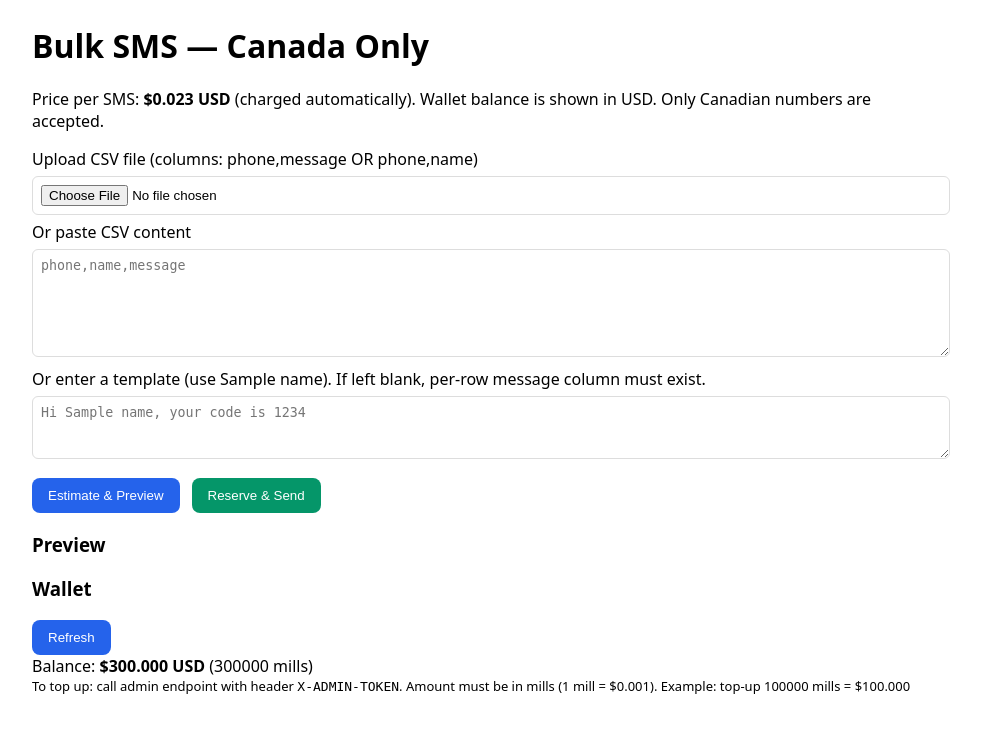
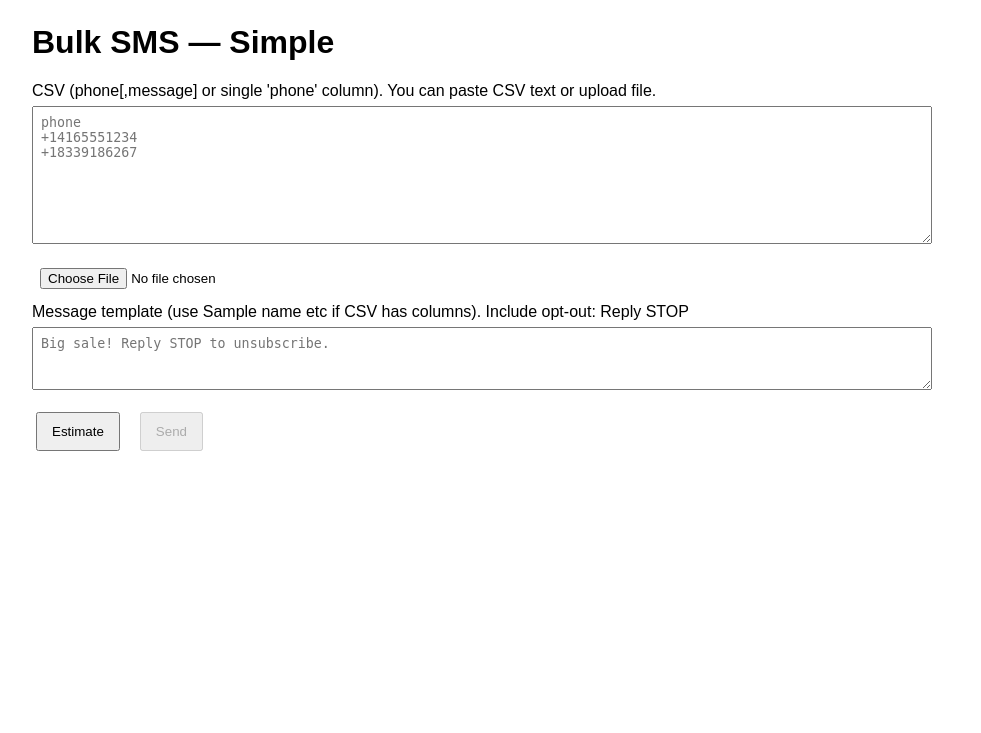
Before and after one commit to smsbulk293/ca, a Flask app: template templates/index.html in a window 1280 px wide. Shown: the top 733 px of the page, without its empty margins (158-1139 px from the left). Run offline with Flask 3, Linux system fonts and the light colour scheme; the template is opened without the code that fills it: most values are stand-ins (such as "Sample title", 1, 10 or a date in 2020).

Commit message:
Update index.html

```diff
--- a/templates/index.html
+++ b/templates/index.html
@@ -1,117 +1,169 @@
 <!doctype html>
 <html>
 <head>
-  <meta charset="utf-8">
-  <title>Simple Bulk SMS (Canada only)</title>
+  <meta charset="utf-8" />
+  <title>Bulk SMS - Simple</title>
   <style>
-    body{font-family:system-ui, Arial; max-width:900px;margin:24px auto;padding:0 12px}
-    textarea,input,select{width:100%;padding:8px;margin:6px 0;border:1px solid #ddd;border-radius:6px}
-    button{padding:10px 16px;border-radius:8px;border:0;background:#2563eb;color:white;cursor:pointer}
-    .row{display:flex;gap:12px}
-    .col{flex:1}
-    table{width:100%;border-collapse:collapse;margin-top:8px}
-    th,td{border:1px solid #eee;padding:6px;text-align:left}
-    .small{font-size:13px;color:#666'}
-    .muted{color:#666;font-size:13px}
+    body { font-family: Arial, sans-serif; max-width: 900px; margin: 24px auto; padding: 0 16px; }
+    textarea, input[type=file], input[type=text] { width:100%; box-sizing:border-box; padding:8px; margin:6px 0; }
+    button { padding:10px 14px; margin:6px 4px; }
+    #analytics { border:1px solid #ddd; padding:12px; border-radius:6px; margin-top:12px; display:none; }
+    .bar { height:18px; background:#eee; border-radius:9px; overflow:hidden; margin-top:8px; }
+    .bar-inner { height:100%; background:#4caf50; width:0%; transition: width 0.5s ease; }
+    .fail-inner { height:100%; background:#f44336; width:0%; transition: width 0.5s ease; position:relative; left:0; }
+    .row { display:flex; gap:12px; align-items:center; margin-top:6px; }
+    .muted { color:#666; font-size:13px; }
   </style>
 </head>
 <body>
-  <h1>Bulk SMS — Canada Only</h1>
-  <p class="muted">Price per SMS: <strong>$0.023 USD</strong> (charged automatically). Wallet balance is shown in USD. Only Canadian numbers are accepted.</p>
+  <h1>Bulk SMS — Simple</h1>
 
-  <label>Upload CSV file (columns: phone,message OR phone,name)</label>
-  <input type="file" id="csvFile" accept=".csv">
+  <label>CSV (phone[,message] or single 'phone' column). You can paste CSV text or upload file.</label>
+  <textarea id="csv" rows="8" placeholder="phone&#10;+14165551234&#10;+18339186267"></textarea>
+  <input type="file" id="csvfile" accept=".csv" />
 
-  <label>Or paste CSV content</label>
-  <textarea id="csvText" rows="6" placeholder="phone,name,message"></textarea>
+  <label>Message template (use {{name}} etc if CSV has columns). Include opt-out: Reply STOP</label>
+  <textarea id="template" rows="3" placeholder="Big sale! Reply STOP to unsubscribe."></textarea>
 
-  <label>Or enter a template (use {{name}}). If left blank, per-row message column must exist.</label>
-  <textarea id="template" rows="3" placeholder="Hi {{name}}, your code is 1234"></textarea>
-
-  <div style="display:flex;gap:12px;margin-top:8px">
-    <button id="estimateBtn">Estimate & Preview</button>
-    <button id="sendBtn" style="background:#059669">Reserve & Send</button>
+  <div class="row">
+    <button id="estimateBtn">Estimate</button>
+    <button id="sendBtn" disabled>Send</button>
+    <span id="estInfo" class="muted"></span>
   </div>
 
-  <h3>Preview</h3>
-  <div id="preview"></div>
-
-  <h3>Wallet</h3>
-  <div id="walletArea">
-    <button id="refreshWallet">Refresh</button>
-    <div id="walletInfo"></div>
-    <div class="small">To top up: call admin endpoint with header <code>X-ADMIN-TOKEN</code>. Amount must be in mills (1 mill = $0.001). Example: top-up 100000 mills = $100.000</div>
+  <div id="analytics">
+    <h3>Campaign Analytics</h3>
+    <div>Total recipients: <span id="totalCount">0</span></div>
+    <div>Sent: <span id="sentCount">0</span></div>
+    <div>Failed: <span id="failedCount">0</span></div>
+    <div>Queued / Sending: <span id="queuedCount">0</span></div>
+    <div class="bar"><div id="sentBar" class="bar-inner"></div><div id="failBar" class="fail-inner"></div></div>
+    <div class="muted" id="jobIdDisplay"></div>
   </div>
 
   <script>
-    const PRICE_PER_SMS_USD = 0.023; // display only
-    const PRICE_PER_SMS_MILLS = 23; // server-side uses mills
+    const estimateBtn = document.getElementById('estimateBtn');
+    const sendBtn = document.getElementById('sendBtn');
+    const csvEl = document.getElementById('csv');
+    const csvFileEl = document.getElementById('csvfile');
+    const templateEl = document.getElementById('template');
+    const estInfo = document.getElementById('estInfo');
+    const analytics = document.getElementById('analytics');
+    const totalCount = document.getElementById('totalCount');
+    const sentCount = document.getElementById('sentCount');
+    const failedCount = document.getElementById('failedCount');
+    const queuedCount = document.getElementById('queuedCount');
+    const sentBar = document.getElementById('sentBar');
+    const failBar = document.getElementById('failBar');
+    const jobIdDisplay = document.getElementById('jobIdDisplay');
 
-    async function toText(file){
-      if(!file) return '';
-      return await file.text();
+    let lastEstimate = null;
+    let currentJobId = null;
+    let pollInterval = null;
+
+    csvFileEl.addEventListener('change', (e) => {
+      const f = e.target.files[0];
+      if (!f) return;
+      const reader = new FileReader();
+      reader.onload = () => csvEl.value = reader.result;
+      reader.readAsText(f);
+    });
+
+    estimateBtn.onclick = async () => {
+      estInfo.textContent = 'Estimating...';
+      sendBtn.disabled = true;
+      try {
+        const resp = await fetch('/api/estimate', {
+          method: 'POST',
+          headers: {'Content-Type':'application/json'},
+          body: JSON.stringify({csv: csvEl.value, template: templateEl.value, defaultCountry: 'CA', send: false})
+        });
+        const j = await resp.json();
+        if (j.error) {
+          estInfo.textContent = 'Error: ' + j.error;
+          return;
+        }
+        lastEstimate = j;
+        estInfo.textContent = `Segments: ${j.totalSegments} — Cost: ${j.totalCost_usd} — Rows: ${j.rows.length} — Rejected: ${j.rejected.length}`;
+        sendBtn.disabled = false;
+      } catch (err) {
+        estInfo.textContent = 'Estimate failed: ' + err;
+      }
+    };
+
+    sendBtn.onclick = async () => {
+      if (!lastEstimate) { alert('Estimate first'); return; }
+      if (!confirm('Send now? This will charge your wallet.')) return;
+      estInfo.textContent = 'Sending...';
+      try {
+        const resp = await fetch('/api/estimate', {
+          method: 'POST',
+          headers: {'Content-Type':'application/json'},
+          body: JSON.stringify({csv: csvEl.value, template: templateEl.value, defaultCountry: 'CA', send: true})
+        });
+        const j = await resp.json();
+        if (j.error) {
+          estInfo.textContent = 'Send error: ' + j.error;
+          return;
+        }
+        currentJobId = j.jobId;
+        jobIdDisplay.textContent = 'Job: ' + currentJobId;
+        analytics.style.display = 'block';
+        // initialize analytics
+        totalCount.textContent = j.rows ? j.rows.length : (j.totalRecipients || 0);
+        sentCount.textContent = 0;
+        failedCount.textContent = 0;
+        queuedCount.textContent = totalCount.textContent;
+        updateBars();
+        // start polling
+        startPolling(currentJobId);
+      } catch (err) {
+        estInfo.textContent = 'Send failed: ' + err;
+      }
+    };
+
+    function updateBars(){
+      const total = parseInt(totalCount.textContent) || 0;
+      const sent = parseInt(sentCount.textContent) || 0;
+      const failed = parseInt(failedCount.textContent) || 0;
+      const pctSent = total ? Math.round((sent/total)*100) : 0;
+      const pctFailed = total ? Math.round((failed/total)*100) : 0;
+      sentBar.style.width = pctSent + '%';
+      failBar.style.width = pctFailed + '%';
     }
 
-    async function parseCsvServer(csvText, template, defaultCountry, send){
-      const res = await fetch('/api/estimate', {
-        method:'POST',
-        headers:{'Content-Type':'application/json'},
-        body: JSON.stringify({ csv: csvText, template, defaultCountry, send })
-      });
-      return await res.json();
+    async function pollJob(jobId){
+      try {
+        const resp = await fetch('/api/job/' + jobId);
+        const j = await resp.json();
+        if (j.error) return;
+        const recs = j.recipients || [];
+        let sent=0, failed=0, queued=0;
+        for (const r of recs){
+          if (r.status === 'sent' || r.status === 'delivered') sent++;
+          else if (r.status === 'failed') failed++;
+          else if (r.status === 'queued' || r.status === 'sending') queued++;
+        }
+        totalCount.textContent = recs.length;
+        sentCount.textContent = sent;
+        failedCount.textContent = failed;
+        queuedCount.textContent = queued;
+        updateBars();
+        // stop polling when job completed
+        if (j.job && j.job.status === 'completed') {
+          if (pollInterval) clearInterval(pollInterval);
+          pollInterval = null;
+        }
+      } catch (err) {
+        console.error('pollJob err', err);
+      }
     }
 
-    function renderPreview(rows, totals, rejected){
-      const container = document.getElementById('preview');
-      if(!rows || rows.length===0){ container.innerHTML = '<div class="small">No rows parsed yet.</div>'; return; }
-      let html = `<div class="muted">Rows parsed: ${rows.length} — Estimated segments: ${totals.segments} — Estimated cost: ${totals.cost_usd} USD</div>`;
-      if(rejected && rejected.length>0){
-        html += `<div style="color:#b91c1c;margin-top:8px"><strong>Rejected rows:</strong> ${rejected.length}. Check CSV and ensure numbers are Canadian (+1 country code or valid Canada format).</div>`;
-      }
-      html += '<table><thead><tr><th>#</th><th>phone</th><th>message</th><th>segments</th></tr></thead><tbody>';
-      for(let i=0;i<Math.min(rows.length,20);i++){
-        html += `<tr><td>${i+1}</td><td>${rows[i].phone||''}</td><td>${rows[i].message||''}</td><td>${rows[i].segments||''}</td></tr>`;
-      }
-      html += '</tbody></table>';
-      container.innerHTML = html;
+    function startPolling(jobId){
+      if (pollInterval) clearInterval(pollInterval);
+      pollJob(jobId); // immediate
+      pollInterval = setInterval(()=> pollJob(jobId), 2000); // every 2s
     }
-
-    document.getElementById('estimateBtn').onclick = async () => {
-      const fileEl = document.getElementById('csvFile');
-      const file = fileEl.files[0];
-      let text = document.getElementById('csvText').value;
-      if(file && !text) text = await toText(file);
-      if(!text){ alert('Provide CSV'); return; }
-      const template = document.getElementById('template').value;
-      const defaultCountry = 'CA';
-      const j = await parseCsvServer(text, template, defaultCountry, false);
-      if(j.error) return alert(j.error);
-      const totals = { segments: j.totalSegments, cost_usd: j.totalCost_usd };
-      renderPreview(j.rows, totals, j.rejected || []);
-    };
-
-    document.getElementById('sendBtn').onclick = async () => {
-      const fileEl = document.getElementById('csvFile');
-      const file = fileEl.files[0];
-      let text = document.getElementById('csvText').value;
-      if(file && !text) text = await toText(file);
-      if(!text){ alert('Provide CSV'); return; }
-      const template = document.getElementById('template').value;
-      const defaultCountry = 'CA';
-      const j = await parseCsvServer(text, template, defaultCountry, true);
-      if(j.error) return alert(j.error);
-      const totals = { segments: j.totalSegments, cost_usd: j.totalCost_usd };
-      renderPreview(j.rows, totals, j.rejected || []);
-      alert('Job queued! Job id: ' + j.jobId + '\nEstimated cost: ' + j.totalCost_usd + ' USD');
-    };
-
-    async function refreshWallet(){
-      const r = await fetch('/api/wallet');
-      const j = await r.json();
-      document.getElementById('walletInfo').innerHTML = `<div>Balance: <strong>${j.balance_usd} USD</strong> (${j.balance_mills} mills)</div>`;
-    }
-    document.getElementById('refreshWallet').onclick = refreshWallet;
-    refreshWallet();
   </script>
 </body>
 </html>
```
